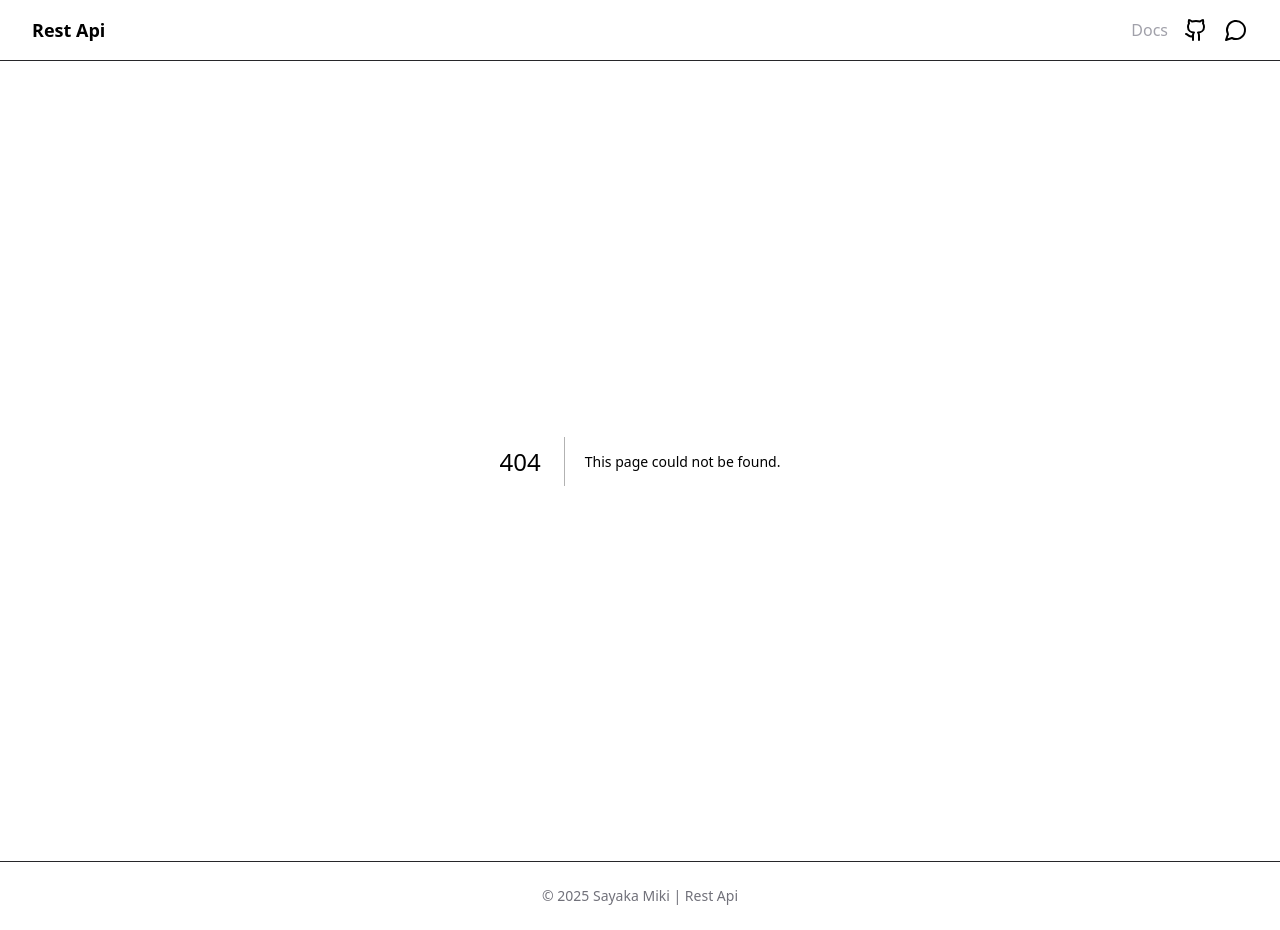
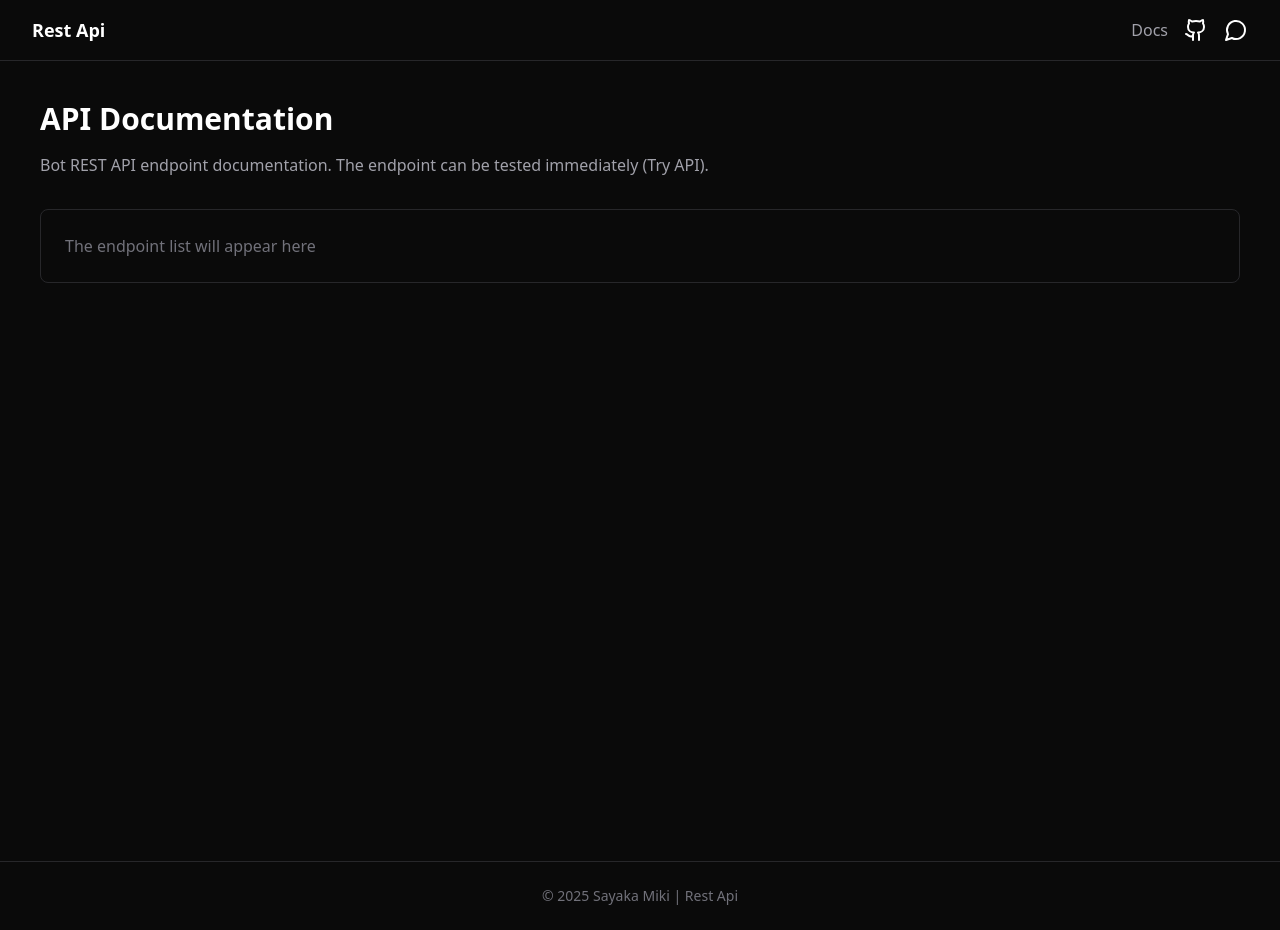
Before and after one commit to Hanckdad/sayaka-miki-rest-api, a Next.js app: page /docs in a window 1280 px wide. Before the commit this address had no page. Built offline with nearby package versions, Linux system fonts and the light colour scheme.

Commit message:
Create docs/page.jsx

```diff
--- /dev/null
+++ b/app/docs/page.jsx
@@ -0,0 +1,17 @@
+export default function DocsPage() {
+  return (
+    <main className="min-h-screen px-10 py-10">
+      <h1 className="text-3xl font-bold mb-4">API Documentation</h1>
+      <p className="text-zinc-400 mb-8">
+        Bot REST API endpoint documentation.
+The endpoint can be tested immediately (Try API).
+      </p>
+
+      <div className="border border-zinc-800 rounded-lg p-6">
+        <p className="text-zinc-500">
+        The endpoint list will appear here
+        </p>
+      </div>
+    </main>
+  )
+}
```
